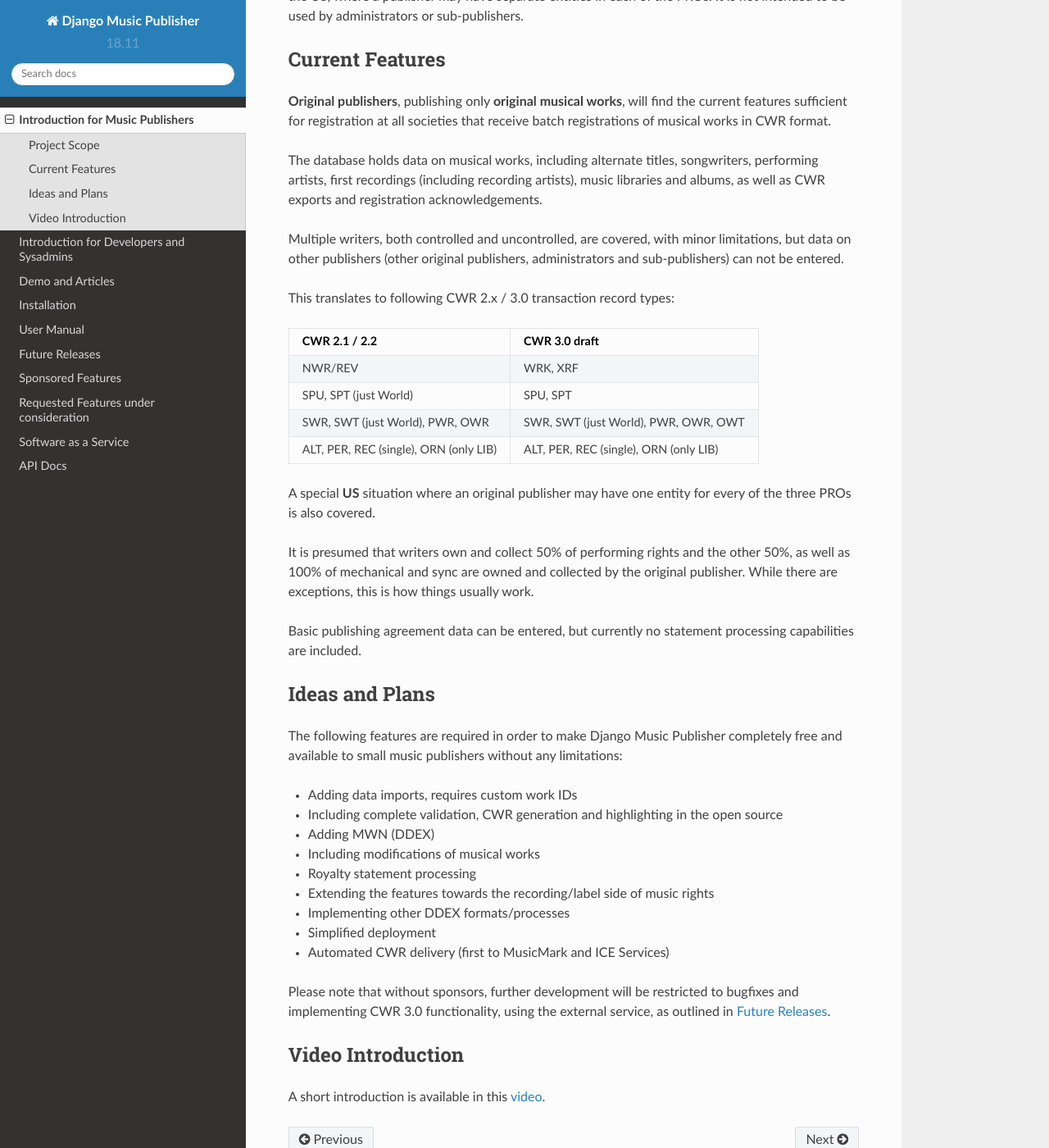
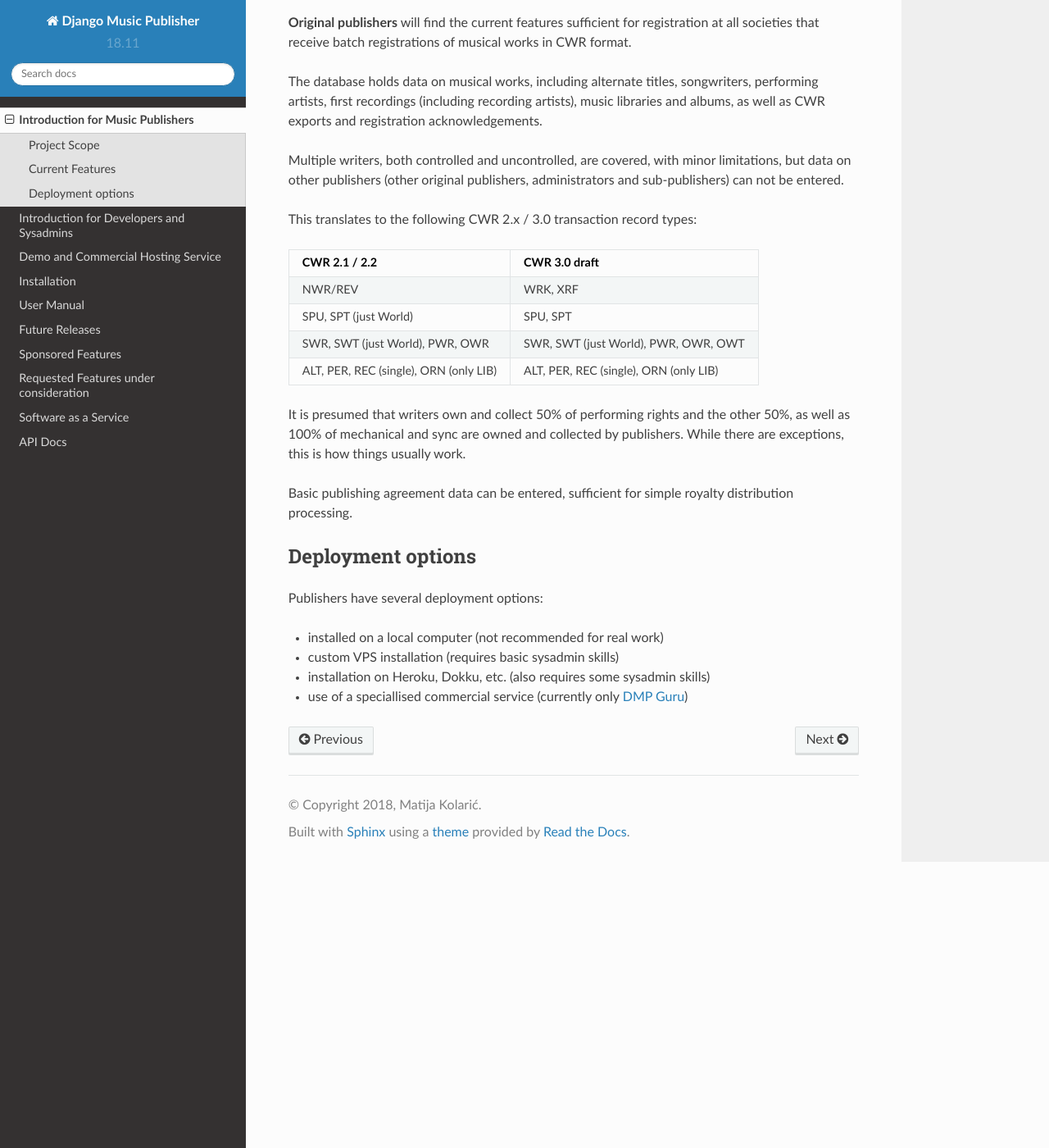
Before and after one commit to matijakolaric-com/django-music-publisher, a Sphinx documentation site: the page built from docs/introduction.rst, in a window 1280 px wide and 1400 px high, scrolled down 496 px. Shown: the whole window at 82% size. Built offline with Sphinx 7.4.7 and the Read the Docs theme 2.0.0, drawn with Linux system fonts in a browser that asks for light colours; some of the changed text lies outside the part shown.

```diff
--- a/docs/introduction.rst
+++ b/docs/introduction.rst
@@ -4,8 +4,6 @@
 Django Music Publisher is an open source software for original music publishers. It is based on Django Web framework, a free and open source marvel.
 
 At this point, it covers all the features required for batch (CWR) registrations of musical works, as well as basic data on agreements between the publisher and writers.
-
-An external, commercial service is used for data validation and CWR generation. If used, the integration is seamless. Django Music Publisher can work without it, but data will not be validated as CWR-compliant, and there will be no way to export CWR.
 
 Project Scope
 +++++++++++++++++++++++++++++++++++++++++++++++++++++++++++++++++++++++++++++++
@@ -15,13 +13,13 @@
 Current Features
 +++++++++++++++++++++++++++++++++++++++++++++++++++++++++++++++++++++++++++++++
 
-**Original publishers**, publishing only **original musical works**, will find the current features sufficient for registration at all societies that receive batch registrations of musical works in CWR format.
+**Original publishers** will find the current features sufficient for registration at all societies that receive batch registrations of musical works in CWR format.
 
 The database holds data on musical works, including alternate titles, songwriters, performing artists, first recordings (including recording artists), music libraries and albums, as well as CWR exports and registration acknowledgements.
 
 Multiple writers, both controlled and uncontrolled, are covered, with minor limitations, but data on other publishers (other original publishers, administrators and sub-publishers) can not be entered.
 
-This translates to following CWR 2.x / 3.0 transaction record types:
+This translates to the following CWR 2.x / 3.0 transaction record types:
 
 ======================================  =====================================
 CWR 2.1 / 2.2                           CWR 3.0 draft
@@ -32,30 +30,16 @@
 ALT, PER, REC (single), ORN (only LIB)  ALT, PER, REC (single), ORN (only LIB)
 ======================================  =====================================
 
-A special **US** situation where an original publisher may have one entity for every of the three PROs is also covered.
+It is presumed that writers own and collect 50% of performing rights and the other 50%, as well as 100% of mechanical and sync are owned and collected by publishers. While there are exceptions, this is how things usually work.
 
-It is presumed that writers own and collect 50% of performing rights and the other 50%, as well as 100% of mechanical and sync are owned and collected by the original publisher. While there are exceptions, this is how things usually work.
+Basic publishing agreement data can be entered, sufficient for simple royalty distribution processing.
 
-Basic publishing agreement data can be entered, but currently no statement processing capabilities are included.
-
-Ideas and Plans
+Deployment options
 ++++++++++++++++++++++++++++++++++++++++++++++++++++++++++++++++++++++++++++++++
 
-The following features are required in order to make Django Music Publisher completely free and available to small music publishers without any limitations:
+Publishers have several deployment options:
 
-* Adding data imports, requires custom work IDs
-* Including complete validation, CWR generation and highlighting in the open source
-* Adding MWN (DDEX)
-* Including modifications of musical works
-* Royalty statement processing
-* Extending the features towards the recording/label side of music rights
-* Implementing other DDEX formats/processes
-* Simplified deployment
-* Automated CWR delivery (first to MusicMark and ICE Services)
-
-Please note that without sponsors, further development will be restricted to bugfixes and implementing CWR 3.0 functionality, using the external service, as outlined in :doc:`releases`.
-
-Video Introduction
-++++++++++++++++++
-
-A short introduction is available in this `video <https://www.youtube.com/watch?v=CG22Ov37qEU&list=PLDIerrls8_JBuS82lC3qMSt-Yc-SKq8g3>`_.
+* installed on a local computer (not recommended for real work)
+* custom VPS installation (requires basic sysadmin skills)
+* installation on Heroku, Dokku, etc. (also requires some sysadmin skills)
+* use of a speciallised commercial service (currently only `DMP Guru <https://dmp.guru/>`_)
```
Also changed, not shown: docs/demo.rst (+6 -8 lines), docs/features.rst (+33 -28 lines), docs/installation.rst (+15 -13 lines), docs/publishing.rst (+8 -20 lines), docs/releases.rst (+4 -4 lines).
